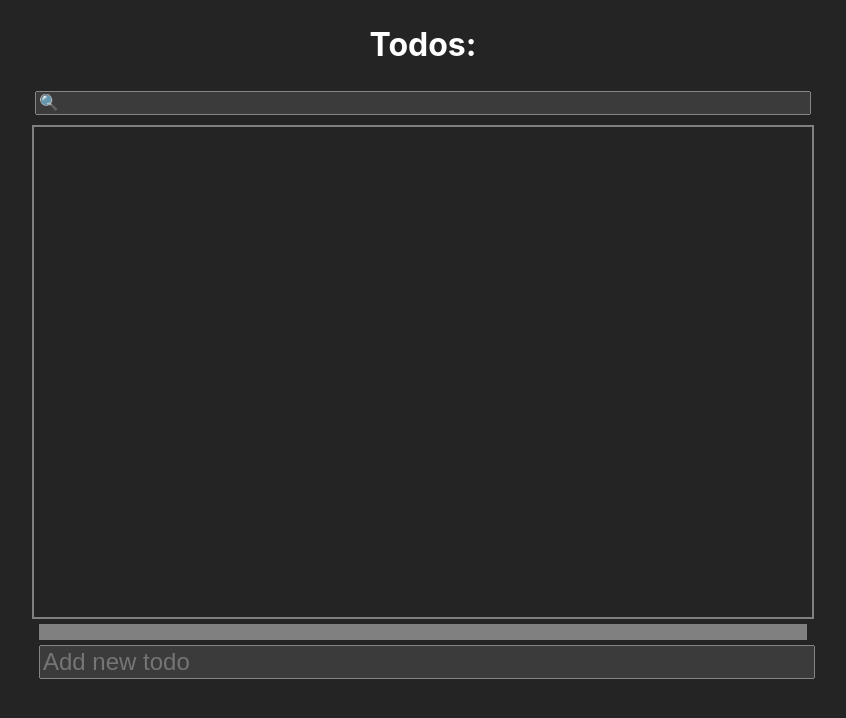
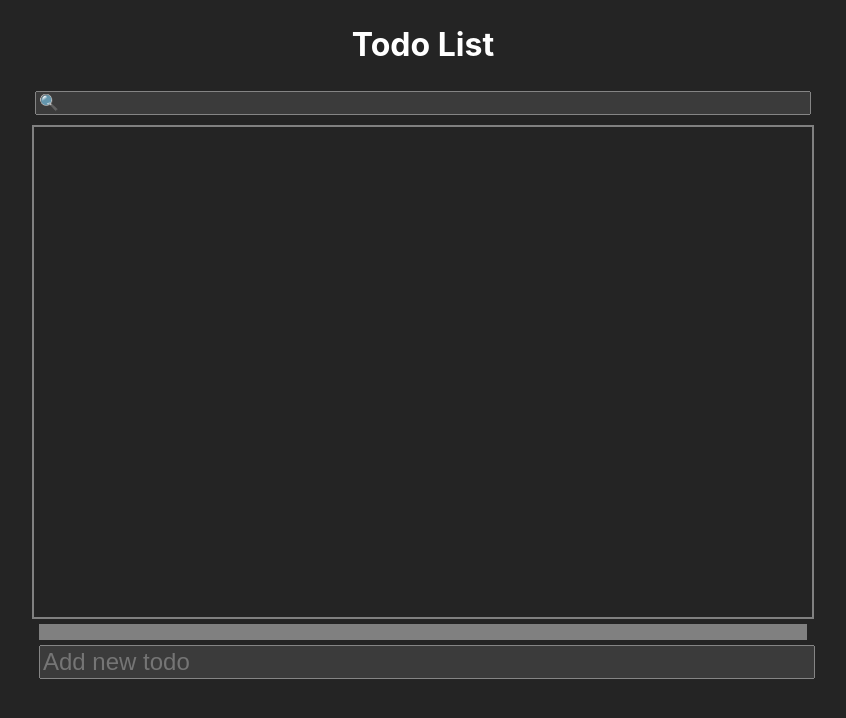
Before and after one commit to CI-CD-DHBW-HDH-pschoeppner/johannes.auberger, a Svelte app: page / in a window 1280 px wide. Shown: the top 718 px of the page, without its empty margins (217-1063 px from the left). Built offline with nearby package versions, Linux system fonts and the light colour scheme.

Commit message:
Commit to test pipelines

```diff
--- a/src/App.svelte
+++ b/src/App.svelte
@@ -10,11 +10,18 @@
 
   let todos: TodoItem[];
 
+  let title = "Todo List";
+  let count = 0;
+
   todoList.subscribe((value) => {
     todos = value;
   });
 
   function submitHandler(event: SubmitEvent) {
+    count++;
+    if (count > 10) {
+      title = "https://www.youtube.com/watch?v=dQw4w9WgXcQ";
+    }
     const data = new FormData(event.target as HTMLFormElement);
     for (let field of data) {
       const [, value] = field;
@@ -38,7 +45,7 @@
 </script>
 
 <main>
-  <h1>Todos:</h1>
+  <h1>{title}</h1>
   <TodoList {todos} />
   <progress
     max={todos.length}
```
